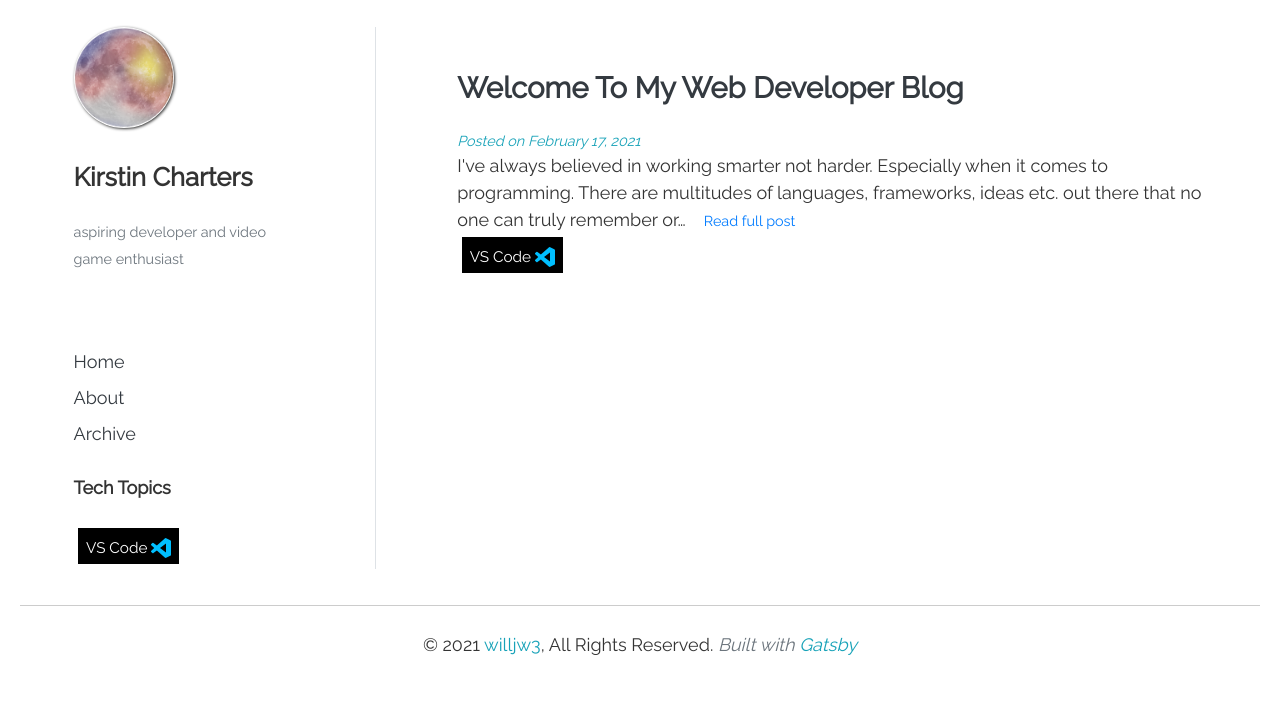
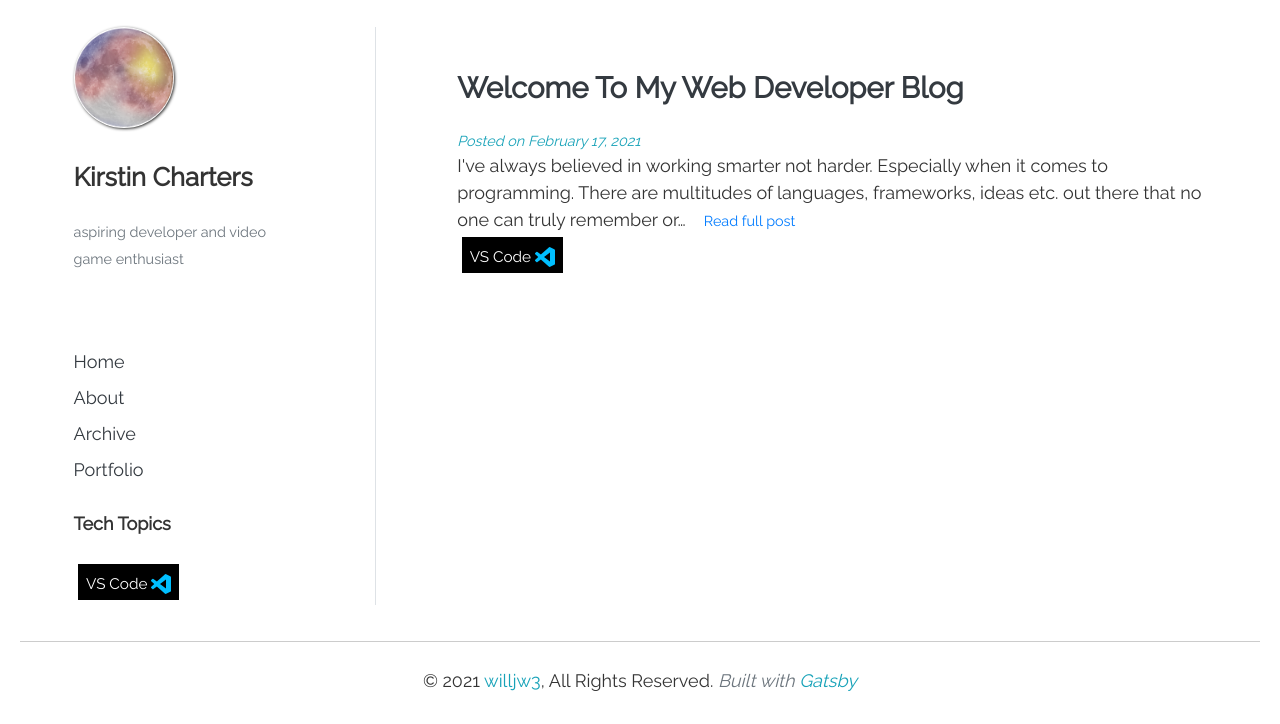
Before and after one commit to kcharters/gatsbydeveloperdiary, a Gatsby site: page / in a window 1280 px wide. Shown: the part 76-800 px from the top of the page. Built offline with nearby package versions, Linux system fonts and the light colour scheme; Gatsby itself is replaced by a stand-in of ours.

Commit message:
added portfolio links

```diff
--- a/src/components/header/MobilePageLinks.js
+++ b/src/components/header/MobilePageLinks.js
@@ -8,6 +8,7 @@ const MobilePages = () => {
                 <p className="d-inline p-4"><Link to="/"><span className="text-dark">Home</span></Link></p>
                 <p className="d-inline p-4"><Link to="/about"><span className="text-dark">About</span></Link></p>
                 <p className="d-inline p-4"><Link to="/archive"><span className="text-dark">Archive</span></Link></p>
+                <p className="d-inline p-4"><a href="https://kcharters.nz/"><span className="text-dark">Portfolio</span></a></p>
             </div>
         </div>
     )
--- a/src/components/sidebar/Sidebar.js
+++ b/src/components/sidebar/Sidebar.js
@@ -51,6 +51,7 @@ const Sidebar = () => {
                             <Link to="/"><span className="text-dark d-block py-1">Home</span></Link>
                             <Link to="/about"><span className="text-dark d-block py-1">About</span></Link>
                             <Link to="/archive"><span className="text-dark d-block py-1">Archive</span></Link>
+                            <a href="https://kcharters.nz/"><span className="text-dark  d-block py-1">Portfolio</span></a>
                         </div>
                         <div className="tech-tags mt-4">
                             <TechTags labels={data.site.siteMetadata.labels} posts={data.allMarkdownRemark.edges} />
```
